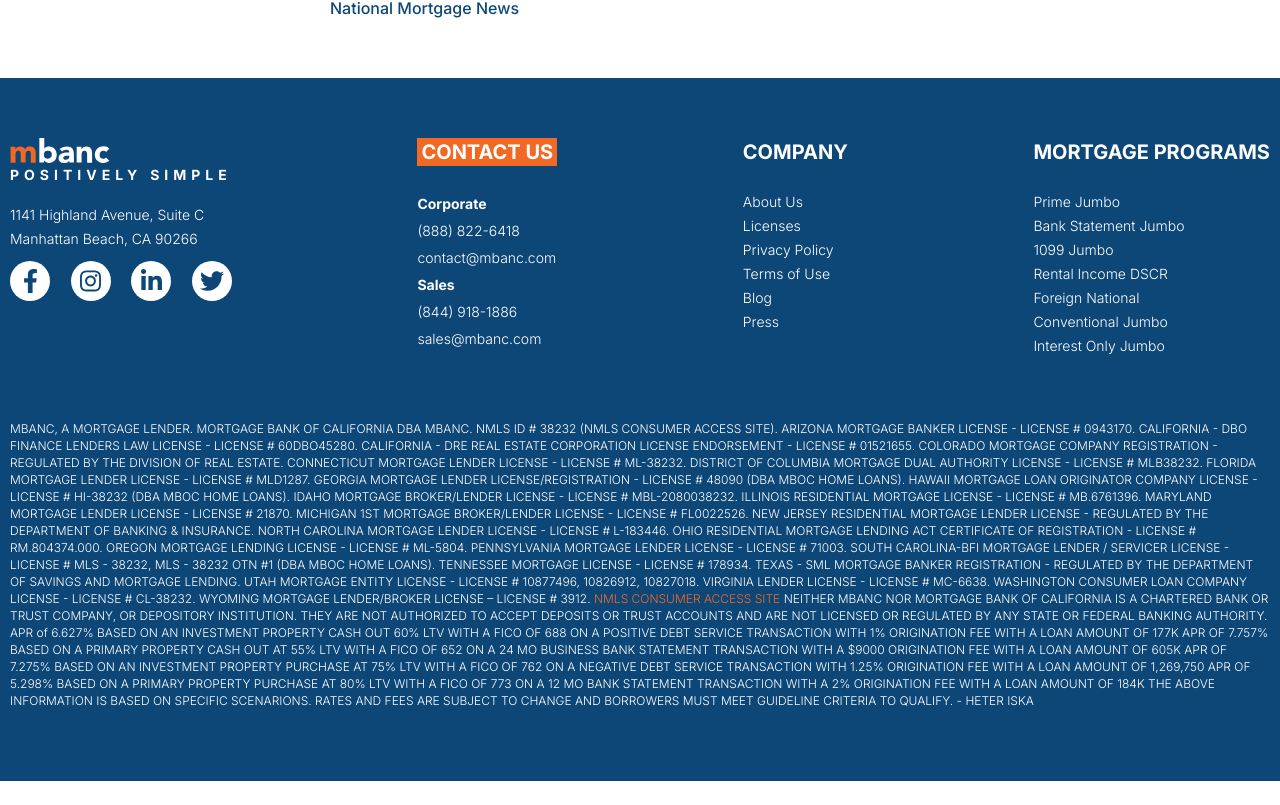
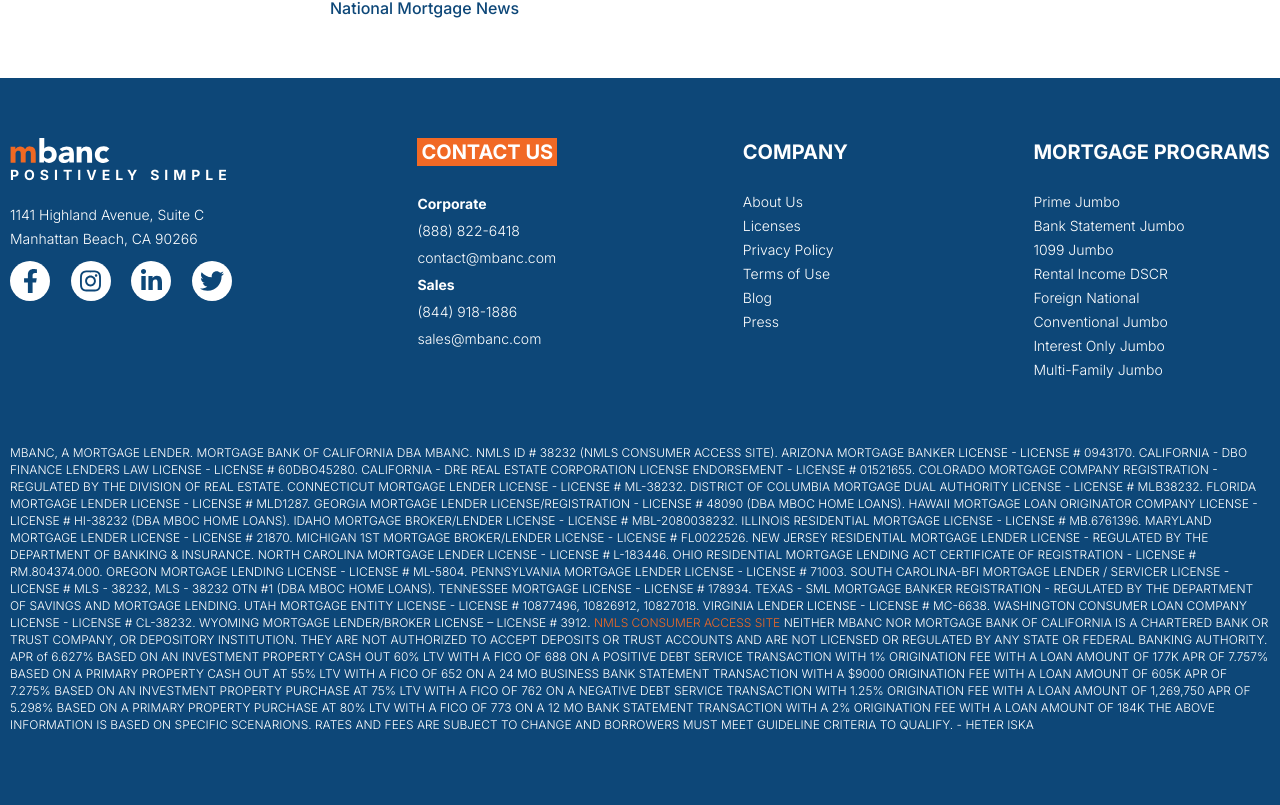
Before and after one commit to cotua-dev/mbanc-press, a Next.js app: page / in a window 1280 px wide. Shown: the part 3053-3858 px from the top of the page. Before the commit the page ends 3834 px from the top, so only its background shows below. Built offline with nearby package versions, Linux system fonts and the light colour scheme.

Commit message:
chore(Navigation.initials.ts): add multi-family jumbo page link

```diff
--- a/components/Navigation/Navigation.initials.ts
+++ b/components/Navigation/Navigation.initials.ts
@@ -8,4 +8,5 @@
     { programName: 'Foreign National', ariaLabel: 'Foreign National Mbanc Page Link', link: 'https://www.mbanc.com/foreign-national' },
     { programName: 'Conventional Jumbo', ariaLabel: 'Conventional Jumbo Mbanc Page Link', link: 'https://www.mbanc.com/conventional-high-balance' },
     { programName: 'Interest Only Jumbo', ariaLabel: 'Interest Only Jumbo Mbanc Page Link', link: 'https://www.mbanc.com/interest-only-jumbo' },
+    { programName: 'Multi-Family Jumbo', ariaLabel: 'Multi-Family Jumbo Mbanc Page Link', link: 'https://www.mbanc.com/multi-family-jumbo' },
 ];
```
